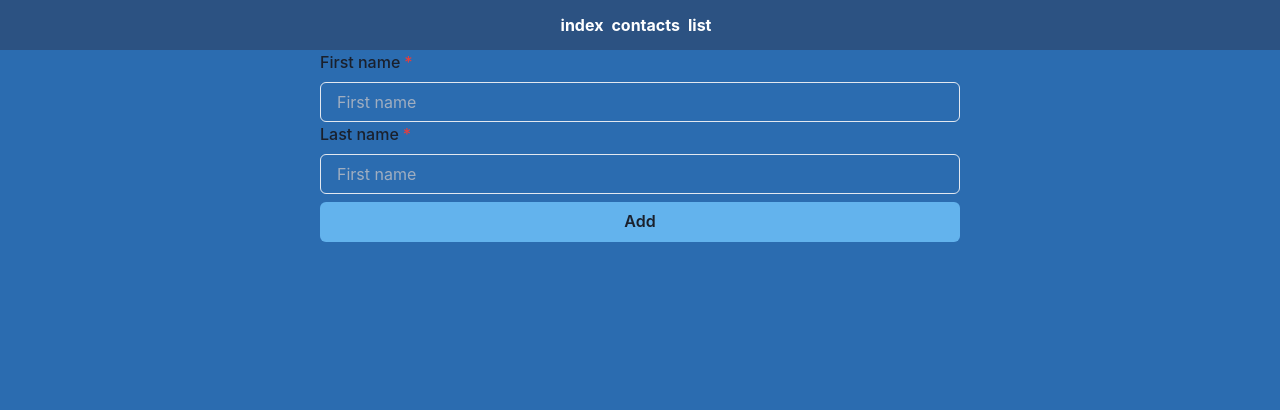
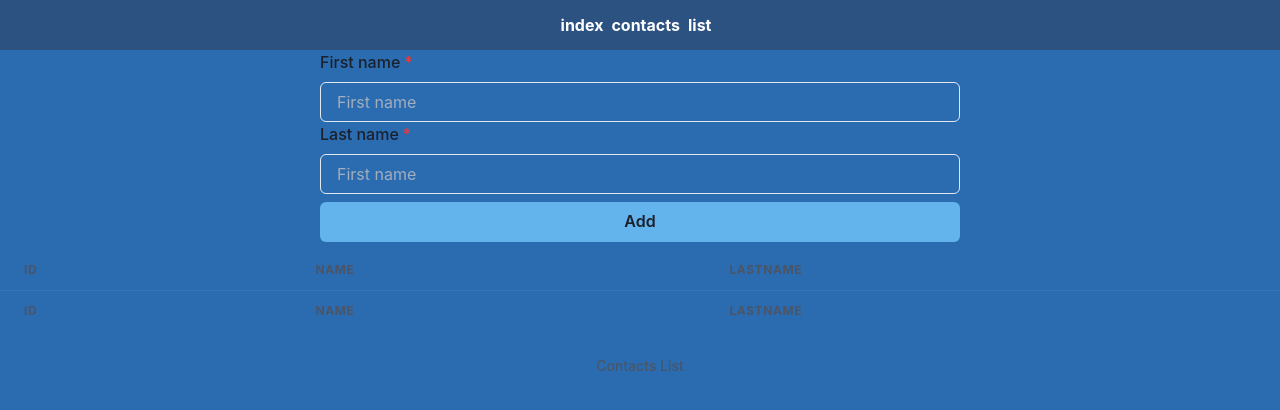
Before and after one commit to pvizza/Redux-Reducer-Typescript-Chakra, a React (Vite) app: page / in a window 1280 px wide. Shown: the top 410 px of the page. Built offline with nearby package versions, Linux system fonts and the light colour scheme.

Commit message:
added a form,contact component with his respectives evente function

```diff
--- a/src/App.tsx
+++ b/src/App.tsx
@@ -1,3 +1,4 @@
+import { Button } from "@chakra-ui/react";
 import { Nav } from "./components/nav";
 import { Hero } from "./components/hero";
 
--- /dev/null
+++ b/src/components/contacts.tsx
@@ -0,0 +1,56 @@
+import {
+  Table,
+  Thead,
+  Tbody,
+  Tfoot,
+  Tr,
+  Th,
+  Td,
+  TableCaption,
+} from "@chakra-ui/react"
+import {Person} from '../interfaces/Person'
+
+interface Props {
+  contacts:Person[]
+  deleteContact: (id:number) => void
+
+}
+
+export const Contacts = ({contacts,deleteContact}:Props) => {
+  console.log(contacts)
+  return(
+    <>
+    <Table variant="striped" colorScheme="whiteAlpha" >
+  <TableCaption>Contacts List</TableCaption>
+  <Thead>
+    <Tr>
+      <Th>id</Th>
+      <Th>Name</Th>
+      <Th>Lastname</Th>
+
+    </Tr>
+  </Thead>
+  <Tbody>
+
+      {contacts.map((contact,id) => (
+       <Tr key={id}>
+      <Td> {contact.id % 10000} </Td>
+      <Td> {contact.name}</Td>
+      <Td>{contact.last}</Td>
+      <Td><button onClick={() => deleteContact(contact.id)}>x</button></Td>
+       </Tr>
+       ))}
+
+  </Tbody>
+  <Tfoot>
+    <Tr>
+      <Th>id</Th>
+      <Th>name</Th>
+      <Th>Lastname</Th>
+    </Tr>
+  </Tfoot>
+</Table>
+
+    </>
+  )
+}
--- a/src/components/form.tsx
+++ b/src/components/form.tsx
@@ -10,33 +10,50 @@ import {
   Center,
   Button,
 } from "@chakra-ui/react";
-import { useState } from "react";
+import { ChangeEvent, useState } from "react";
+import {Contacts} from './contacts'
 
-export const Form = () => {
-  const [inputValue, setInputValue] = useState("");
-  const [printValue, setPrintValue] = useState("");
+interface Props {
+  callback: (data:any) => void
+}
+const initialState = {
+  name:'',
+  last:''
 
-  const handleChange = (e: any) => {
-    setInputValue(e.target.value);
+}
+export const Form = ({callback}:Props) => {
+  const [inputValue, setInputValue] = useState(initialState);
+  const handleChange = (e: ChangeEvent<HTMLInputElement>) => {
+    const { value, name } = e.target;
+
+    const newValues = {...inputValue, [name]: value };
+    setInputValue(newValues);
   };
 
   const handleClick = () => {
-    setPrintValue(inputValue);
+    if (initialState.name !== '' && initialState.last !== '') {
+    setInputValue(inputValue);
+    callback(inputValue)
+    setInputValue(initialState)
+
+    }
+
   };
+
+
 
   return (
     <>
       <FormControl w="50%" id="first-name" isRequired>
         <Flex flexDirection="column">
-          <FormLabel>First name</FormLabel>
-          <Input onChange={handleChange} placeholder="First name" />
+          <FormLabel >First name</FormLabel>
+          <Input value={inputValue.name} name="name" onChange={handleChange} placeholder="First name" />
           <FormLabel>Last name</FormLabel>
-          <Input placeholder="First name" />
+          <Input value={inputValue.last} name="last" onChange={handleChange} placeholder="First name" />
           <Button onClick={handleClick} backgroundColor="blue.300" p={5} mt="2">
             Add
           </Button>
         </Flex>
-        <p>{printValue}</p>
       </FormControl>
     </>
   );
--- a/src/components/hero.tsx
+++ b/src/components/hero.tsx
@@ -1,13 +1,32 @@
 import { Stack, Flex } from "@chakra-ui/react";
 import { Form } from "./form";
+import {Contacts} from './contacts'
+import {Person} from '../interfaces/Person'
+import {useState} from 'react'
+
 
 export const Hero = () => {
+  const [inputValue, setInputValue] = useState<Person[]>([])
+
+  const handleContact = (data:Person) => setInputValue([
+    ...inputValue,
+    {...data, id: getTimeForId()}
+  ])
+
+  const getTimeForId = (): number => new Date().getTime()
+
+  const deleteContact = (id:number) => setInputValue(inputValue.filter(x => x.id !== id))
+
+
+
   return (
     <>
       <Stack w="100%" h="100vh" backgroundColor="blue.600">
         <Flex justifyContent="center">
-          <Form />
+          <Form callback={handleContact} />
         </Flex>
+
+        <Contacts contacts={inputValue} deleteContact={deleteContact} />
       </Stack>
     </>
   );
--- /dev/null
+++ b/src/interfaces/Person.ts
@@ -0,0 +1,5 @@
+export interface Person {
+  name: string;
+  last: string;
+  id: number
+}
```
